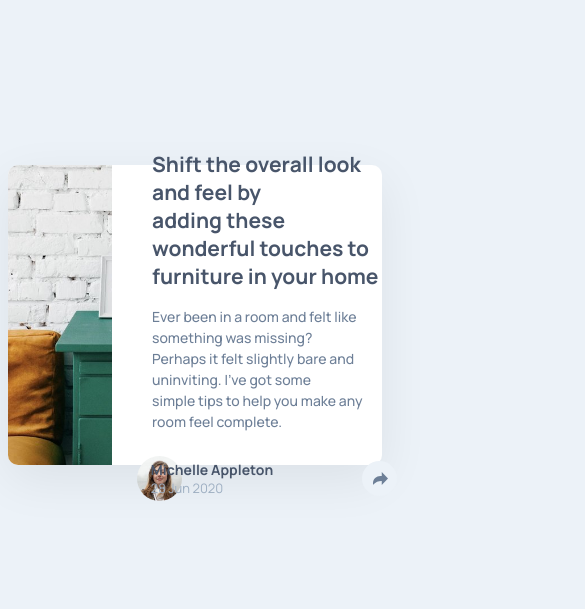
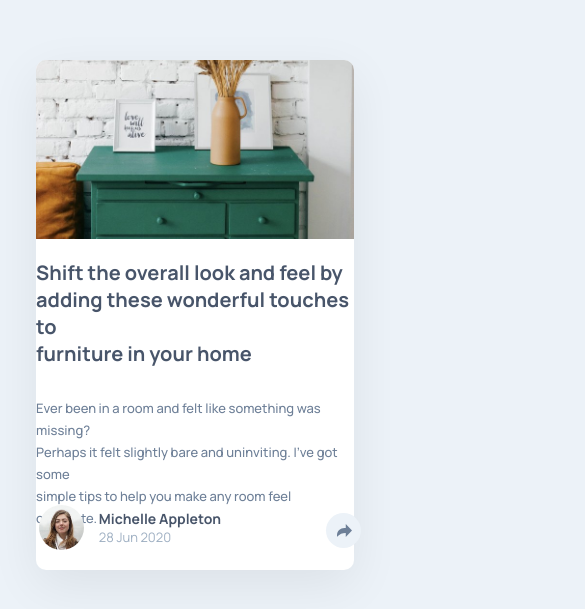
Before and after one commit to manarbooo/article-preview-component-master, a plain HTML site: page index.html in a window 390 px wide. Shown: the part 157-766 px from the top of the page, 585 px wide, since content can reach past the window. Drawn offline with Linux system fonts and the light colour scheme.

Commit message:
article preview component master

```diff
--- a/main.js
+++ b/main.js
@@ -4,4 +4,16 @@ const shareBtn = document.querySelector(".shareBtn");
 shareBtn.addEventListener('click', () => {
 
     shareSec.classList.toggle('show');
+
+    shareBtn.classList.toggle('active');
+
+    if (shareBtn.classList.contains('active')) {
+        // Apply hover styles when the share section is active
+        shareBtn.style.backgroundColor = 'var(--Desaturated_Dark_Blue)';
+        shareBtn.querySelector('.shareicon path').style.fill = 'white';
+    } else {
+        // Revert to default styles when the share section is hidden
+        shareBtn.style.backgroundColor = 'var(--Light_Grayish_Blue)';
+        shareBtn.querySelector('.shareicon path').style.fill = 'var(--Desaturated_Dark_Blue)';
+    }
 });
--- a/styles.css
+++ b/styles.css
@@ -133,6 +133,8 @@ body{
 }
 
 
+
+
 .sharesection{
     width: 250px;
     height: 55px;
@@ -154,6 +156,7 @@ body{
 .show{
     visibility: visible;
 }
+
 
 .arrow{
     width: 20px;
@@ -181,3 +184,125 @@ body{
     letter-spacing: 5px;
     margin-right: 10px;
 }
+
+@media screen and (max-width: 722px){
+
+    .container{
+        width: 85%;
+        height: 510px;
+        background-color: white;
+        margin: 0 auto;
+        display: flex;
+        flex-direction: column;
+        align-items: center;
+        border-radius: 10px;
+        box-shadow: 0 15px 50px rgba(0, 0, 0, 0.07);
+        position: relative;
+    }
+
+
+    .image {
+        display: flex;
+        width: 100%;
+        height: 35%;
+        overflow: hidden;
+        margin: 0;
+        padding: 0;
+    }
+
+    .mainImg {
+        width: 100%;
+        height: 100%;
+        object-fit: cover;
+        object-position: center;
+        border-radius: 10px 10px 0 0;
+    }
+
+    .heading{
+        color: var(--Very_Dark_Grayish_Blue);
+        font-size: 20px;
+        margin: 20px auto;
+    }
+
+    .description{
+        font-size: 13px;
+        margin: 10px auto;
+        font-weight: 450;
+        color: var(--Desaturated_Dark_Blue);
+        line-height: 1.7;
+
+    }
+
+    .profileSection{
+        display: flex;
+        flex-direction: row;
+        align-items: center;
+        justify-content: space-around;
+        margin: 20px auto;
+        width: 100%;
+        position: absolute;
+
+        bottom: 0;
+    }
+
+    .profileImg{
+        width: 45px;
+        height: 45px;
+        border-radius: 50px;
+        margin-left: -50px;
+    }
+
+    .profileInfo{
+        display: flex;
+        flex-direction: column;
+        margin-left: -90px;
+
+    }
+
+    .shareBtn {
+        position: relative;
+        z-index: 10;
+        margin-top: 6px;
+
+    }
+
+    .content{
+        width: 100%;
+        height: 40%;
+
+    }
+
+    .sharesection{
+        width: 100%;
+        height: 75px;
+        display: flex;
+        flex-direction: row;
+        align-items: center;
+        justify-content: flex-start;
+        background-color: hsl(217, 19%, 35%);
+        position: absolute;
+        bottom: 0;
+        right: 0;
+        left: 0;
+        top: auto;
+        border-radius: 0 0 10px 10px;
+        z-index: 1;
+        visibility: invisible;
+    }
+
+    .arrow{
+        display: none;
+
+    }
+    .shareIcon{
+        margin-left: 20px;
+    }
+
+    .shareSpan{
+        color: var(--Grayish_Blue);
+        font-size: 14px;
+        font-weight: 550;
+        letter-spacing: 5px;
+        margin-left: 30px;
+    }
+}
```
Also changed, not shown: index.html (+0 -11 lines).
